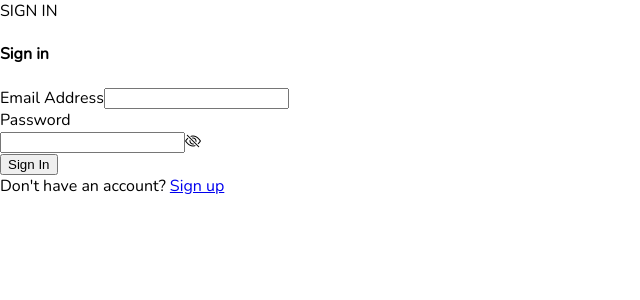
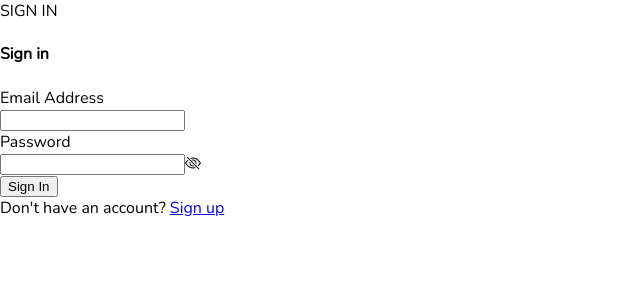
Before and after one commit to EugeneBasalyga/nozomi-medication, a React app: page /login in a window 1280 px wide. Shown: the top 300 px of the page, without its empty margins (0-640 px from the left). Built offline with nearby package versions, Linux system fonts and the light colour scheme; no server answers.

Commit message:
password input

```diff
--- a/src/components/Auth/LoginForm/LoginForm.js
+++ b/src/components/Auth/LoginForm/LoginForm.js
@@ -3,6 +3,7 @@ import { Link } from 'react-router-dom';
 
 import { useAuth } from '../../../contexts/auth';
 import Input from '../../Common/Input/Input';
+import PasswordInput from '../../Common/PasswordInput/PasswordInput';
 import Button from '../../Common/Button/Button';
 import { REGISTER } from '../../../router/consts';
 
@@ -48,8 +49,8 @@ const LoginForm = () => {
             <h4>Sign in</h4>
           </div>
           <div className={styles.loginForm}>
-            <Input name="email" inputContainerClassName={styles.inputContainer} inputClassName={styles.input} label="Email Address" type="email" value={email} errorMessage={errorMessages.find((error) => error.field === 'email')} required onChangeHandler={emailOnChangeHandler} />
-            <Input name="password" inputContainerClassName={styles.inputContainer} inputClassName={styles.input} label="Password" type="password" value={password} errorMessage={errorMessages.find((error) => error.field === 'password')} required onChangeHandler={passwordOnChangeHandler} />
+            <Input name="email" inputLabelContainerClassName={styles.inputContainer} inputClassName={styles.input} label="Email Address" type="email" value={email} errorMessage={errorMessages.find((error) => error.field === 'email')} required onChangeHandler={emailOnChangeHandler} />
+            <PasswordInput name="password" inputLabelContainerClassName={styles.inputContainer} inputClassName={styles.input} label="Password" value={password} errorMessage={errorMessages.find((error) => error.field === 'password')} onChangeHandler={passwordOnChangeHandler} />
             <div className={styles.buttonContainer}>
               <Button className={styles.buttonSignIn} value="Sign In" onClickHandler={loginHandler} />
             </div>
--- a/src/components/Auth/RegisterForm/RegisterForm.js
+++ b/src/components/Auth/RegisterForm/RegisterForm.js
@@ -3,6 +3,7 @@ import { Link } from 'react-router-dom';
 
 import { useAuth } from '../../../contexts/auth';
 import Input from '../../Common/Input/Input';
+import PasswordInput from '../../Common/PasswordInput/PasswordInput';
 import Button from '../../Common/Button/Button';
 import { LOGIN } from '../../../router/consts';
 
@@ -53,9 +54,9 @@ const RegisterForm = () => {
             <h4>Sign up with email</h4>
           </div>
           <div className={styles.registerForm}>
-            <Input name="email" inputContainerClassName={styles.inputContainer} inputClassName={styles.input} label="Email Address" type="email" value={email} errorMessage={errorMessages.find((error) => error.field === 'email')} required onChangeHandler={emailOnChangeHandler} />
-            <Input name="password" inputContainerClassName={styles.inputContainer} inputClassName={styles.input} label="Password" type="password" value={password} errorMessage={errorMessages.find((error) => error.field === 'password')} required onChangeHandler={passwordOnChangeHandler} />
-            <Input name="repeatPassword" inputContainerClassName={styles.inputContainer} inputClassName={styles.input} label="Repeat password" type="password" value={repeatPassword} errorMessage={errorMessages.find((error) => error.field === 'repeatPassword')} required onChangeHandler={repeatPasswordOnChangeHandler} />
+            <Input name="email" inputLabelContainerClassName={styles.inputContainer} inputClassName={styles.input} label="Email Address" type="email" value={email} errorMessage={errorMessages.find((error) => error.field === 'email')} required onChangeHandler={emailOnChangeHandler} />
+            <PasswordInput name="password" inputLabelContainerClassName={styles.inputContainer} inputClassName={styles.input} label="Password" value={password} errorMessage={errorMessages.find((error) => error.field === 'password')} onChangeHandler={passwordOnChangeHandler} />
+            <PasswordInput name="repeatPassword" inputLabelContainerClassName={styles.inputContainer} inputClassName={styles.input} label="Repeat password" value={repeatPassword} errorMessage={errorMessages.find((error) => error.field === 'repeatPassword')} onChangeHandler={repeatPasswordOnChangeHandler} />
             <div className={styles.buttonContainer}>
               <Button className={styles.buttonSignUp} value="Sign Up" onClickHandler={registerHandler} />
             </div>
--- a/src/components/Common/Input/Input.js
+++ b/src/components/Common/Input/Input.js
@@ -1,4 +1,3 @@
-import { useState } from 'react';
 import clsx from 'clsx';
 import PropTypes from 'prop-types';
 
@@ -6,6 +5,7 @@ import styles from './Input.scss';
 
 const Input = ({
   name,
+  inputLabelContainerClassName,
   inputContainerClassName,
   inputClassName,
   label,
@@ -14,9 +14,8 @@ const Input = ({
   errorMessage,
   required,
   onChangeHandler,
+  children,
 }) => {
-  const [isShowPassword, setIsShowPassword] = useState(false);
-
   const getInputClassName = (field) => {
     if (field === errorMessage.field) {
       return clsx(styles.inputError, inputClassName);
@@ -31,22 +30,9 @@ const Input = ({
 
   return (
     <>
-      <div className={clsx(styles.inputContainer, inputContainerClassName)}>
+      <div className={clsx(styles.inputLabelContainer, inputLabelContainerClassName)}>
         <label htmlFor="input">{label}</label>
-
-        { type === 'password'
-          ? (
-            <div className={styles.inputPasswordContainer}>
-              <input
-                className={getInputClassName(name)}
-                type={isShowPassword ? 'text' : 'password'}
-                value={value}
-                required={required}
-                onChange={(e) => onChangeHandler(e, name)}
-              />
-              <i className={isShowPassword ? 'bi bi-eye' : 'bi bi-eye-slash'} onClick={() => setIsShowPassword(!isShowPassword)} />
-            </div>
-          ) : (
+        <div className={inputContainerClassName}>
           <input
             className={getInputClassName(name)}
             type={type}
@@ -54,7 +40,8 @@ const Input = ({
             required={required}
             onChange={(e) => onChangeHandler(e, name)}
           />
-          )}
+          {children}
+        </div>
         {renderErrorMessage(name)}
       </div>
     </>
@@ -63,6 +50,7 @@ const Input = ({
 
 Input.propTypes = {
   name: PropTypes.string.isRequired,
+  inputLabelContainerClassName: PropTypes.string,
   inputContainerClassName: PropTypes.string,
   inputClassName: PropTypes.string,
   label: PropTypes.oneOfType([PropTypes.string, PropTypes.node]).isRequired,
@@ -74,15 +62,18 @@ Input.propTypes = {
   }),
   required: PropTypes.bool,
   onChangeHandler: PropTypes.func.isRequired,
+  children: PropTypes.node,
 };
 
 Input.defaultProps = {
+  inputLabelContainerClassName: '',
   inputContainerClassName: '',
   inputClassName: '',
   type: 'text',
   value: '',
   errorMessage: {},
   required: true,
+  children: null,
 };
 
 export default Input;
--- a/src/components/Common/Input/Input.scss
+++ b/src/components/Common/Input/Input.scss
@@ -6,19 +6,10 @@
     font: 0.6rem "Nunito", sans-serif;
 }
 
-.inputContainer {
+.inputLabelContainer {
     display: flex;
     flex-direction: column;
     gap: 0.3rem;
-}
-
-.inputPasswordContainer {
-    display: flex;
-    flex-direction: row;
-    i {
-        margin-left: -1rem;
-        cursor: pointer;
-    }
 }
 
 .inputError {
--- /dev/null
+++ b/src/components/Common/PasswordInput/PasswordInput.js
@@ -0,0 +1,58 @@
+import { useState } from 'react';
+import PropTypes from 'prop-types';
+
+import styles from './PasswordInput.scss';
+import Input from '../Input/Input';
+
+const PasswordInput = ({
+  name,
+  inputLabelContainerClassName,
+  inputClassName,
+  label,
+  value,
+  errorMessage,
+  onChangeHandler,
+}) => {
+  const [isShowPassword, setIsShowPassword] = useState(false);
+
+  return (
+    <>
+      <Input
+        name={name}
+        inputLabelContainerClassName={inputLabelContainerClassName}
+        inputContainerClassName={styles.inputPasswordContainer}
+        inputClassName={inputClassName}
+        label={label}
+        type={isShowPassword ? 'text' : 'password'}
+        value={value}
+        errorMessage={errorMessage}
+        required
+        onChangeHandler={onChangeHandler}
+      >
+        <i className={isShowPassword ? 'bi bi-eye' : 'bi bi-eye-slash'} onClick={() => setIsShowPassword(!isShowPassword)} />
+      </Input>
+    </>
+  );
+};
+
+PasswordInput.propTypes = {
+  name: PropTypes.string.isRequired,
+  inputLabelContainerClassName: PropTypes.string,
+  inputClassName: PropTypes.string,
+  label: PropTypes.oneOfType([PropTypes.string, PropTypes.node]).isRequired,
+  value: PropTypes.oneOfType([PropTypes.string, PropTypes.number]),
+  errorMessage: PropTypes.shape({
+    field: PropTypes.string,
+    error: PropTypes.string,
+  }),
+  onChangeHandler: PropTypes.func.isRequired,
+};
+
+PasswordInput.defaultProps = {
+  inputLabelContainerClassName: '',
+  inputClassName: '',
+  value: '',
+  errorMessage: {},
+};
+
+export default PasswordInput;
--- /dev/null
+++ b/src/components/Common/PasswordInput/PasswordInput.scss
@@ -0,0 +1,8 @@
+.inputPasswordContainer {
+  display: flex;
+  flex-direction: row;
+  i {
+      margin-left: -1rem;
+      cursor: pointer;
+  }
+}
--- a/src/components/Medications/EditMedication/EditMedication.js
+++ b/src/components/Medications/EditMedication/EditMedication.js
@@ -42,10 +42,10 @@ const EditMedication = ({
   return (
     <>
       <h3 className={styles.medicationHeader}>Medication</h3>
-      <Input name="name" inputContainerClassName={styles.medicationInputContainer} label="Name:" value={newMedication.name} errorMessage={errorMessages.find((error) => error.field === 'name')} required onChangeHandler={medicationInputOnChangeHandler} />
-      <Input name="description" inputContainerClassName={styles.medicationInputContainer} label="Description:" value={newMedication.description} errorMessage={errorMessages.find((error) => error.field === 'description')} required onChangeHandler={medicationInputOnChangeHandler} />
-      <Input name="count" inputContainerClassName={styles.medicationInputContainer} label={isNewMedication ? 'Initial Count:' : 'Current Count:'} value={newMedication.count} errorMessage={errorMessages.find((error) => error.field === 'count')} required onChangeHandler={medicationInputOnChangeHandler} />
-      <Input name="destinationCount" inputContainerClassName={styles.medicationInputContainer} label="Destination Count:" value={newMedication.destinationCount} errorMessage={errorMessages.find((error) => error.field === 'destinationCount')} required onChangeHandler={medicationInputOnChangeHandler} />
+      <Input name="name" inputLabelContainerClassName={styles.medicationInputContainer} label="Name:" value={newMedication.name} errorMessage={errorMessages.find((error) => error.field === 'name')} required onChangeHandler={medicationInputOnChangeHandler} />
+      <Input name="description" inputLabelContainerClassName={styles.medicationInputContainer} label="Description:" value={newMedication.description} errorMessage={errorMessages.find((error) => error.field === 'description')} required onChangeHandler={medicationInputOnChangeHandler} />
+      <Input name="count" inputLabelContainerClassName={styles.medicationInputContainer} label={isNewMedication ? 'Initial Count:' : 'Current Count:'} value={newMedication.count} errorMessage={errorMessages.find((error) => error.field === 'count')} required onChangeHandler={medicationInputOnChangeHandler} />
+      <Input name="destinationCount" inputLabelContainerClassName={styles.medicationInputContainer} label="Destination Count:" value={newMedication.destinationCount} errorMessage={errorMessages.find((error) => error.field === 'destinationCount')} required onChangeHandler={medicationInputOnChangeHandler} />
       <div className={styles.medicationButtonContainer}>
         <Button className={styles.buttonSave} value="Save" onClickHandler={onSaveMedication} />
         <Button className={styles.buttonCancel} value="Cancel" onClickHandler={cancelEditMedication} />
```
Lines whose indentation alone changed are shown as unchanged.
